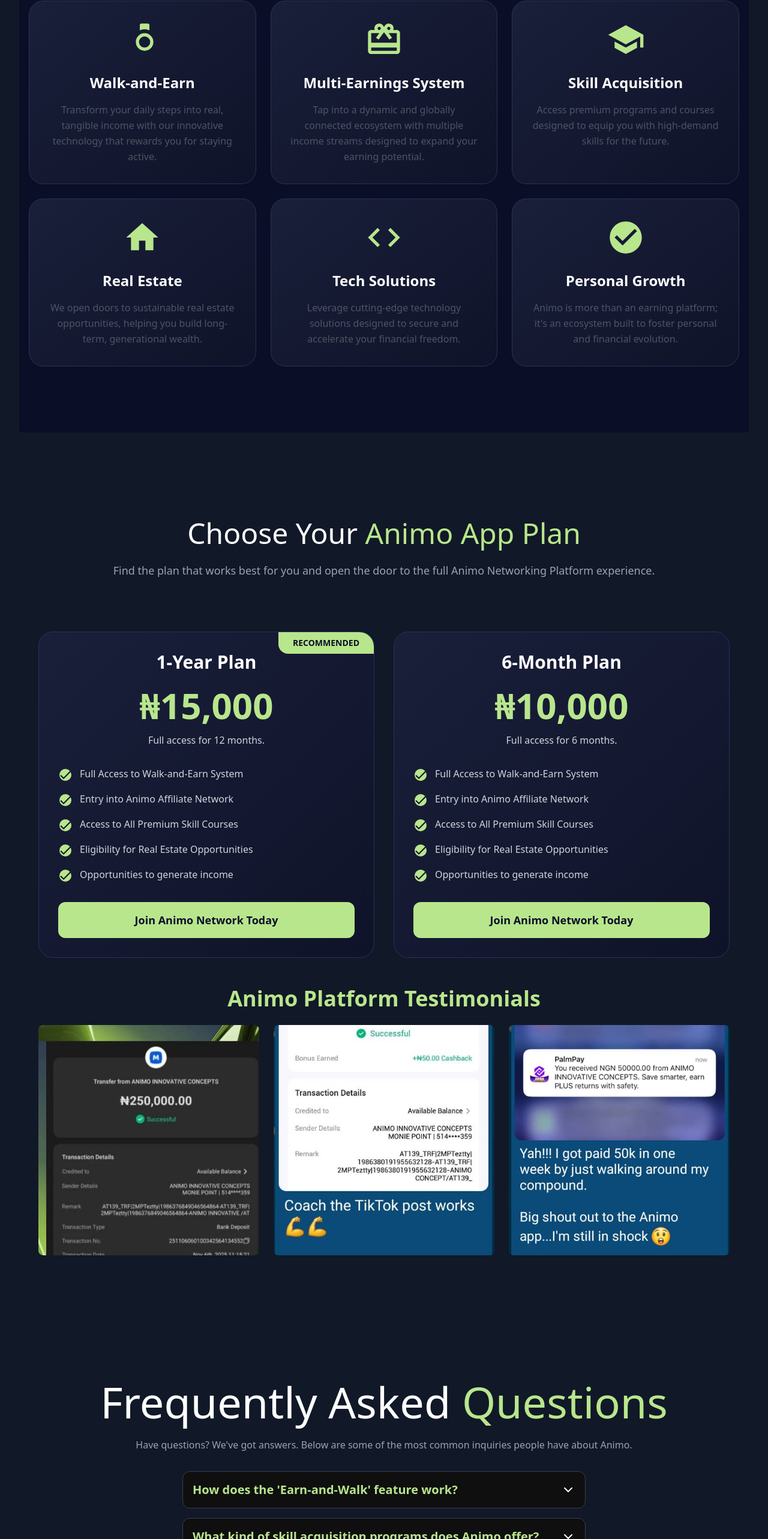
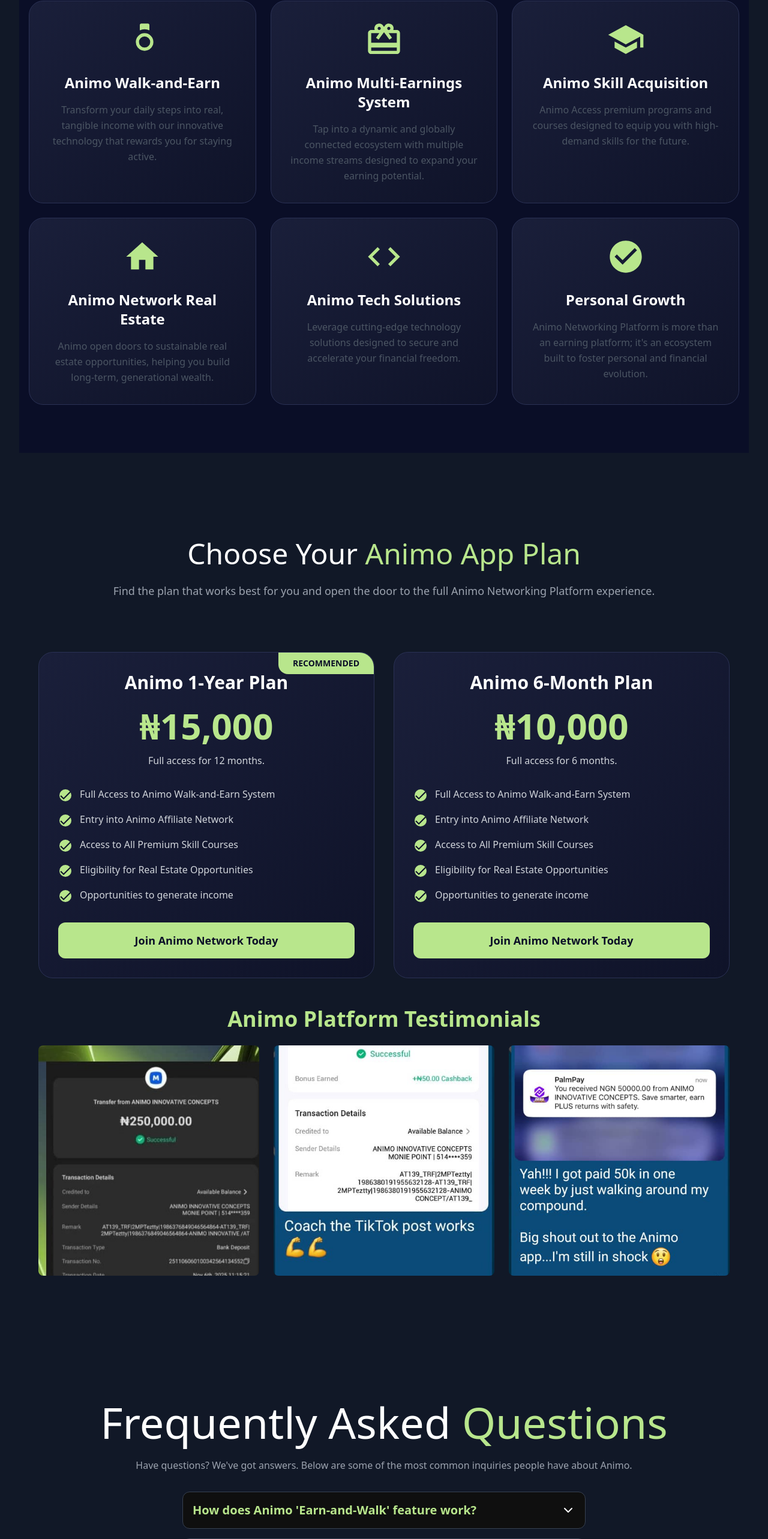
Before and after one commit to BennyInokp/Animo, a Next.js app: page / in a window 1280 px wide. Shown: the part 1955-4521 px from the top of the page at 60% size. Built offline with nearby package versions, Linux system fonts and the light colour scheme.

Commit message:
UI changes

```diff
--- a/components/FAQSection.js
+++ b/components/FAQSection.js
@@ -11,32 +11,32 @@
 
   const faqs = [
     {
-      question: "How does the 'Earn-and-Walk' feature work?",
+      question: "How does Animo 'Earn-and-Walk' feature work?",
       answer:
-        "Our groundbreaking technology uses your smartphone's built-in sensors to track your steps. As you walk, you accumulate points within the Animo app which can then be converted into real income or used within our ecosystem. It's a simple, powerful way to monetize your daily activity.",
+        "Animo Networking Platform groundbreaking technology uses your smartphone's built-in sensors to track your steps. As you walk, you accumulate points within the Animo website which can then be converted into real income or used within Animo ecosystem. It's a simple, powerful way to monetize your daily activity.",
     },
     {
-      question: "What kind of skill acquisition programs does Animo offer?",
+      question: "What kind of skill acquisition programs does Animo Platform offer?",
       answer:
-        "We offer a curated selection of premium skill acquisition programs focused on high-demand areas such as digital marketing, financial literacy, e-commerce, and modern tech skills. Our goal is to provide practical knowledge that translates directly into earning opportunities.",
+        "Animo Networking Platform offer a curated selection of premium skill acquisition programs focused on high-demand areas such as digital marketing, financial literacy, e-commerce, and modern tech skills. Animo goal is to provide practical knowledge that translates directly into earning opportunities.",
     },
     {
-      question: "What is the Multi-Earnings System?",
+      question: "What is Animo Multi-Earnings System?",
       answer:
-        "The Multi-Earnings System is a core part of Animo, offering various ways to generate income beyond the walk-and-earn feature. We provide all the tools, training, and support you need to succeed, regardless of your prior experience.",
+        "Animo Multi-Earnings System is a core part of Animo, offering various ways to generate income beyond the walk-and-earn feature. Animo provide all the tools, training, and support you need to succeed, regardless of your prior experience.",
     },
 
    {
-    question: " Is Animo legit or Not?",
+    question: " Is Animo Networking Platform legit or Not?",
 
      answer:
-      "ANIMO is legit, the CEO has a good track record of wealth creation, partnering with other giant organizations to bring you Animo."
+      "ANIMO Earning App is legit, the CEO has a good track record of wealth creation, partnering with other giant organizations to bring you Animo."
    },
 
    {
-    question: "Is Animo available worldwide?",
+    question: "Is Animo Network available worldwide?",
     answer:
-      "Yes, Animo is a globally connected ecosystem. Our platform is designed to be accessible to individuals from all over the world, empowering a diverse community to walk their path to prosperity together."
+      "Yes, Animo Networking Platform is a globally connected ecosystem. Animo platform is designed to be accessible to individuals from all over the world, empowering a diverse community to walk their path to prosperity together."
 
    },
   ];
--- a/components/FeaturesSection.js
+++ b/components/FeaturesSection.js
@@ -6,7 +6,7 @@
           <path d="M13.5 5.5c1.09 0 2.09.27 3 .73V3a1 1 0 0 0-1-1h-4a1 1 0 0 0-1 1v3.23c.91-.46 1.91-.73 3-.73zM13.5 8a5.5 5.5 0 1 0 0 11 5.5 5.5 0 0 0 0-11zm0 2a3.5 3.5 0 1 1 0 7 3.5 3.5 0 0 1 0-7z"/>
         </svg>
       ),
-      title: "Walk-and-Earn",
+      title: "Animo Walk-and-Earn",
       description: "Transform your daily steps into real, tangible income with our innovative technology that rewards you for staying active."
     },
     {
@@ -15,7 +15,7 @@
           <path d="M20 6h-2.18c.11-.31.18-.65.18-1a2.996 2.996 0 0 0-5.5-1.65l-.5.67-.5-.68C10.96 2.54 10.05 2 9 2 7.34 2 6 3.34 6 5c0 .35.07.69.18 1H4c-1.11 0-1.99.89-1.99 2L2 19c0 1.11.89 2 2 2h16c1.11 0 2-.89 2-2V8c0-1.11-.89-2-2-2zm-5-2c.55 0 1 .45 1 1s-.45 1-1 1-1-.45-1-1 .45-1 1-1zM9 4c.55 0 1 .45 1 1s-.45 1-1 1-1-.45-1-1 .45-1 1-1zm11 15H4v-2h16v2zm0-5H4V8h5.08L7 10.83 8.62 12 11 8.76l1-1.36 1 1.36L15.38 12 17 10.83 14.92 8H20v6z"/>
         </svg>
       ),
-      title: "Multi-Earnings System",
+      title: "Animo Multi-Earnings System",
       description: "Tap into a dynamic and globally connected ecosystem with multiple income streams designed to expand your earning potential."
     },
     {
@@ -24,8 +24,8 @@
           <path d="M5 13.18v4L12 21l7-3.82v-4L12 17l-7-3.82zM12 3L1 9l11 6 9-4.91V17h2V9L12 3z"/>
         </svg>
       ),
-      title: "Skill Acquisition",
-      description: "Access premium programs and courses designed to equip you with high-demand skills for the future."
+      title: "Animo Skill Acquisition",
+      description: "Animo Access premium programs and courses designed to equip you with high-demand skills for the future."
     },
     {
       icon: (
@@ -33,8 +33,8 @@
           <path d="M10 20v-6h4v6h5v-8h3L12 3 2 12h3v8z"/>
         </svg>
       ),
-      title: "Real Estate",
-      description: "We open doors to sustainable real estate opportunities, helping you build long-term, generational wealth."
+      title: "Animo Network Real Estate",
+      description: "Animo open doors to sustainable real estate opportunities, helping you build long-term, generational wealth."
     },
     {
       icon: (
@@ -42,7 +42,7 @@
           <path d="M9.4 16.6 4.8 12l4.6-4.6L8 6l-6 6 6 6 1.4-1.4zm5.2 0 4.6-4.6-4.6-4.6L16 6l6 6-6 6-1.4-1.4z"/>
         </svg>
       ),
-      title: "Tech Solutions",
+      title: "Animo Tech Solutions",
       description: "Leverage cutting-edge technology solutions designed to secure and accelerate your financial freedom."
     },
     {
@@ -52,7 +52,7 @@
         </svg>
       ),
       title: "Personal Growth",
-      description: "Animo is more than an earning platform; it's an ecosystem built to foster personal and financial evolution."
+      description: "Animo Networking Platform is more than an earning platform; it's an ecosystem built to foster personal and financial evolution."
     }
   ];
 
--- a/components/Footer.js
+++ b/components/Footer.js
@@ -75,13 +75,13 @@
             <p className='font-bold text-[#B8E68C] text-base sm:text-lg mb-3 sm:mb-4'>SUPPORT</p>
             <ul className='space-y-2 sm:space-y-3 text-sm sm:text-base'>
               <li>
-                <a href='https://t.me/Aminoofficials?text=Hello%2C%20I%20am%20interested%20in%20Animo' target='_blank' rel='noopener noreferrer' className='hover:text-[#B8E68C] transition-colors'>
+                <a href='https://t.me/Aminoofficials?text=Hello%2C%20I%20want%20to%20Register%20on%20Animo' target='_blank' rel='noopener noreferrer' className='hover:text-[#B8E68C] transition-colors'>
                   Telegram
                 </a>
               </li>
               <li>
                 <a
-                  href="https://wa.me/2349130803772?text=Hello%2C%20I%20am%20interested%20in%20Animo"
+                  href="https://wa.me/2349130803772?text=Hello%2C%20I%20want%20to%20Register%20on%20Animo"
                   target="_blank"
                   rel="noopener noreferrer"
                   className="hover:text-[#B8E68C] transition-colors"
@@ -115,7 +115,7 @@
               onClick={handleGetStarted}
               className='w-full sm:w-auto sm:min-w-[200px] py-2.5 sm:py-3 px-6 bg-[#B8E68C] text-[#0a192f] font-bold text-sm sm:text-base rounded-lg hover:bg-green-400 transition-colors cursor-pointer'
             >
-              GET STARTED
+              Join Animo Platform Now
             </button>
           </div>
 
@@ -128,7 +128,7 @@
             <p className="text-gray-200 text-base sm:text-lg md:text-xl mb-2 sm:mb-3 text-center">
               DISCLAIMER
             </p>
-            <p className="text-[#B8E68C] text-xs sm:text-sm leading-relaxed text-center max-w-4xl mx-auto">
+            <p className="text-[#B8E68C] text-xs sm:text-sm leading-relaxed text-center max-w-4xl bt-2 mx-auto">
               This site is not affiliated with or endorsed by Moniepoint, TikTok, YouTube, Google, Facebook, or Meta.
               <span className="hidden sm:inline"><br /></span>
               <span className="sm:hidden"> </span>
--- a/components/PricingSection.js
+++ b/components/PricingSection.js
@@ -4,12 +4,12 @@
 export default function PricingSection() {
   const plans = [
     {
-      title: "1-Year Plan",
+      title: "Animo 1-Year Plan",
       price: "15,000",
       duration: "Full access for 12 months.",
       recommended: true,
       features: [
-        "Full Access to Walk-and-Earn System",
+        "Full Access to Animo Walk-and-Earn System",
         "Entry into Animo Affiliate Network",
         "Access to All Premium Skill Courses",
         "Eligibility for Real Estate Opportunities",
@@ -17,12 +17,12 @@
       ]
     },
     {
-      title: "6-Month Plan",
+      title: "Animo 6-Month Plan",
       price: "10,000",
       duration: "Full access for 6 months.",
       recommended: false,
       features: [
-        "Full Access to Walk-and-Earn System",
+        "Full Access to Animo Walk-and-Earn System",
         "Entry into Animo Affiliate Network",
         "Access to All Premium Skill Courses",
         "Eligibility for Real Estate Opportunities",
```
